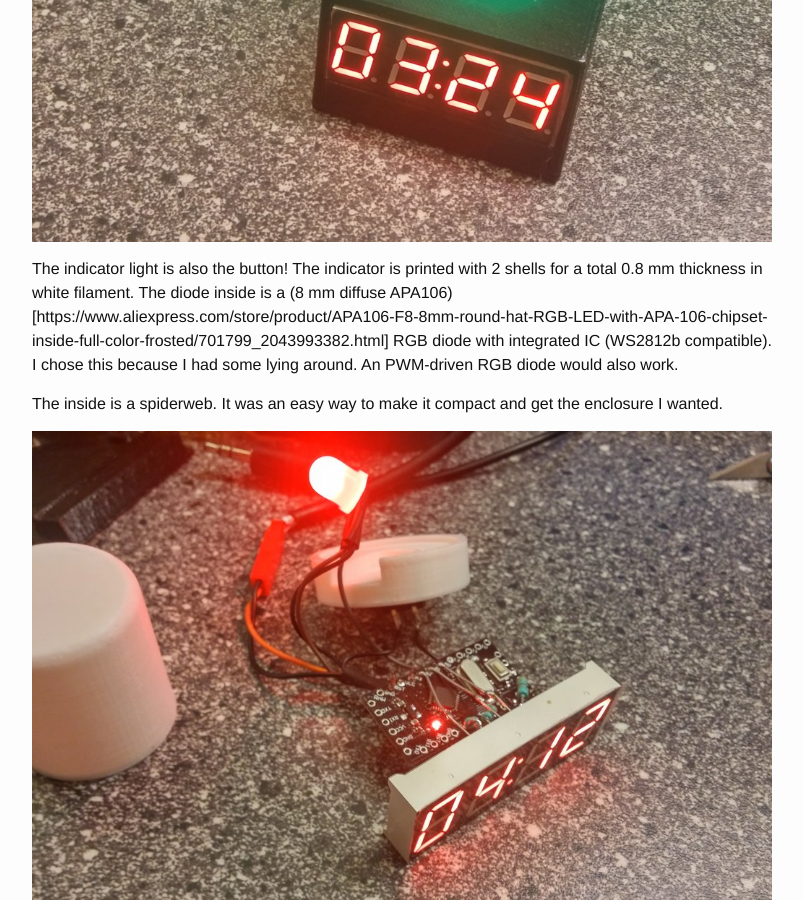
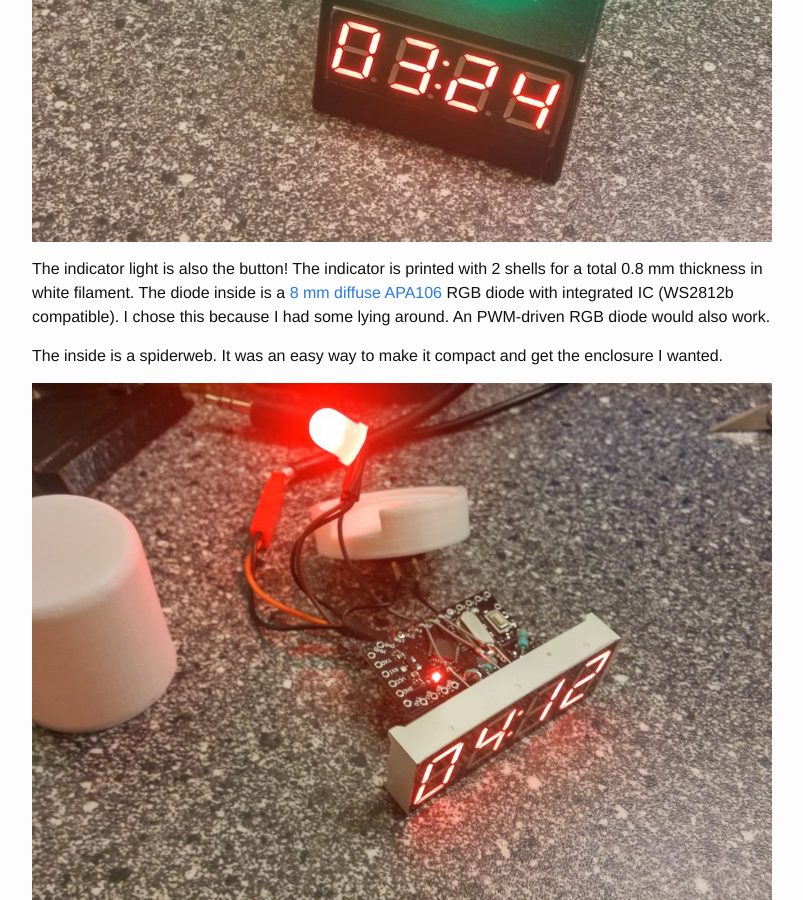
Before and after one commit to larsch/larsch.github.io, a Jekyll site: the page built from _posts/2017-03-30-arduino-pomodoro-timer.markdown, in a window 1280 px wide and 900 px high, scrolled down 1335 px. Shown: the whole window, without its empty margins (238-1041 px from the left). Built offline with Jekyll 4.4.1, drawn with Linux system fonts in a browser that asks for light colours.

Commit message:
Fix links

```diff
--- a/_config.yml
+++ b/_config.yml
@@ -12,7 +12,7 @@ description: > # My random notes and ideas
   My random notes and ideas
 baseurl: "" # the subpath of your site, e.g. /blog
 url: "http://larsch.github.io" # the base hostname & protocol for your site
-github_username:  jekyll
+github_username: larsch
 
 # Build settings
 markdown: kramdown
--- a/_posts/2017-03-30-arduino-pomodoro-timer.markdown
+++ b/_posts/2017-03-30-arduino-pomodoro-timer.markdown
@@ -27,8 +27,8 @@ not that useful.
 
 The indicator light is also the button! The indicator is printed with
 2 shells for a total 0.8 mm thickness in white filament. The diode
-inside is a (8 mm diffuse
-APA106)[https://www.aliexpress.com/store/product/APA106-F8-8mm-round-hat-RGB-LED-with-APA-106-chipset-inside-full-color-frosted/701799_2043993382.html]
+inside is a [8 mm diffuse
+APA106](https://www.aliexpress.com/store/product/APA106-F8-8mm-round-hat-RGB-LED-with-APA-106-chipset-inside-full-color-frosted/701799_2043993382.html)
 RGB diode with integrated IC (WS2812b compatible). I chose this
 because I had some lying around. An PWM-driven RGB diode would also
 work.
```
